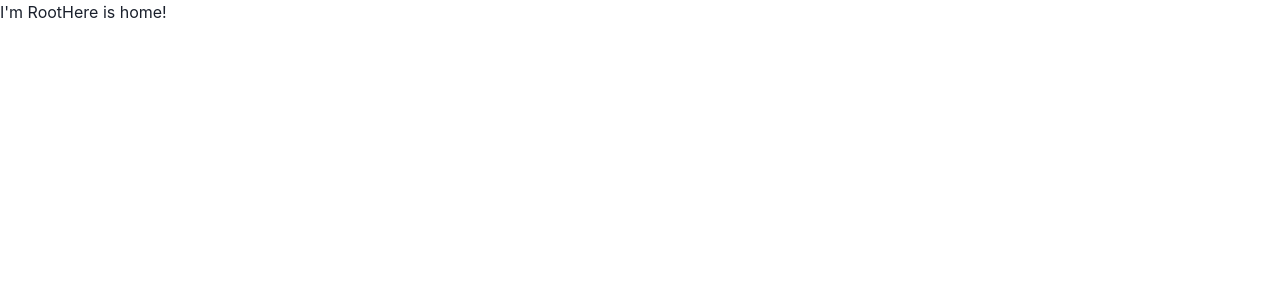
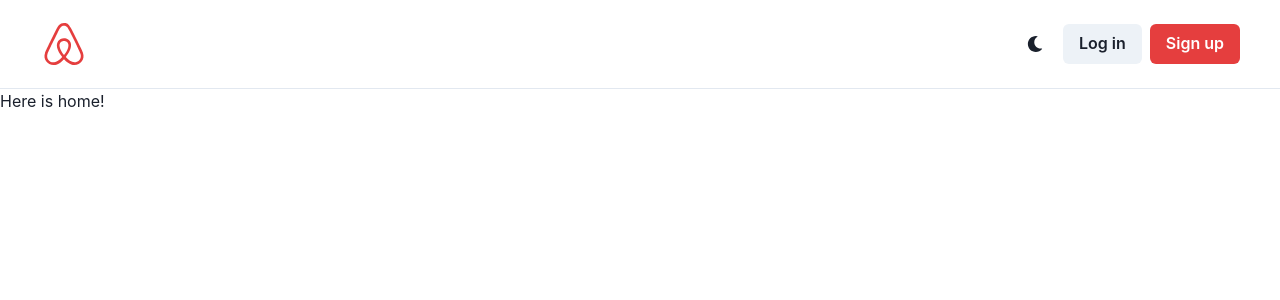
Before and after one commit to acecic82/airbnb-clone-frontend, a React (Create React App) app: page / in a window 1280 px wide. Shown: the top 300 px of the page. Built offline with nearby package versions, Linux system fonts and the light colour scheme.

Commit message:
SocialLoginModal add

```diff
--- a/src/components/Root.tsx
+++ b/src/components/Root.tsx
@@ -1,12 +1,88 @@
-import { Box } from "@chakra-ui/react";
+import {
+  Box,
+  Button,
+  HStack,
+  IconButton,
+  Input,
+  InputGroup,
+  InputLeftElement,
+  Modal,
+  ModalBody,
+  ModalCloseButton,
+  ModalContent,
+  ModalHeader,
+  ModalOverlay,
+  VStack,
+  useDisclosure,
+} from "@chakra-ui/react";
 import React from "react";
 import { Outlet } from "react-router-dom";
+import { FaAirbnb, FaLock, FaMoon, FaUserNinja } from "react-icons/fa";
+import SocialLogin from "./SocialLogin.tsx";
 
 export default function Root() {
-    return (
-        <Box>
-            I'm Root
-            <Outlet />
+  const { isOpen, onClose, onOpen } = useDisclosure();
+  return (
+    <Box>
+      <HStack
+        justifyContent={"space-between"}
+        py={5}
+        px={10}
+        borderBottomWidth={1}
+      >
+        <Box color={"red.500"}>
+          <FaAirbnb size={"48"} />
         </Box>
-    )
+        <HStack spacing={2}>
+          <IconButton
+            aria-label="Toggle dark mode"
+            variant={"ghost"}
+            icon={<FaMoon />}
+          />
+          <Button onClick={onOpen}>Log in</Button>
+          <Button colorScheme="red">Sign up</Button>
+        </HStack>
+        <Modal isOpen={isOpen} onClose={onClose}>
+          <ModalOverlay />
+          <ModalContent>
+            <ModalHeader>Log in</ModalHeader>
+            <ModalCloseButton />
+            <ModalBody>
+              <VStack>
+                <InputGroup>
+                  <InputLeftElement
+                    children={
+                      <Box color="gray.500">
+                        <FaUserNinja />
+                      </Box>
+                    }
+                  />
+                  <Input variant={"filled"} placeholder={"Username"} />
+                </InputGroup>
+                <InputGroup>
+                  <InputLeftElement
+                    children={
+                      <Box color="gray.500">
+                        <FaLock />
+                      </Box>
+                    }
+                  />
+                  <Input
+                    type={"password"}
+                    variant={"filled"}
+                    placeholder={"Password"}
+                  />
+                </InputGroup>
+                <Button mt={4} colorScheme={"red"} w="100%">
+                  Log in
+                </Button>
+                <SocialLogin />
+              </VStack>
+            </ModalBody>
+          </ModalContent>
+        </Modal>
+      </HStack>
+      <Outlet />
+    </Box>
+  );
 }
--- /dev/null
+++ b/src/components/SocialLogin.tsx
@@ -0,0 +1,25 @@
+import { Box, Button, Divider, HStack, VStack, Text } from "@chakra-ui/react";
+import React from "react";
+import { FaComment, FaGithub } from "react-icons/fa";
+
+export default function SocialLogin() {
+  return (
+    <Box mb={4} width={"100%"}>
+      <HStack my={8}>
+        <Divider />
+        <Text textTransform={"uppercase"} color="gray.500" fontSize="xs" as="b">
+          Or
+        </Text>
+        <Divider />
+      </HStack>
+      <VStack>
+        <Button w="100%" leftIcon={<FaGithub />} colorScheme={"telegram"}>
+          Continue with Github
+        </Button>
+        <Button w="100%" leftIcon={<FaComment />} colorScheme={"yellow"}>
+          Continue with Kakao
+        </Button>
+      </VStack>
+    </Box>
+  );
+}
```
